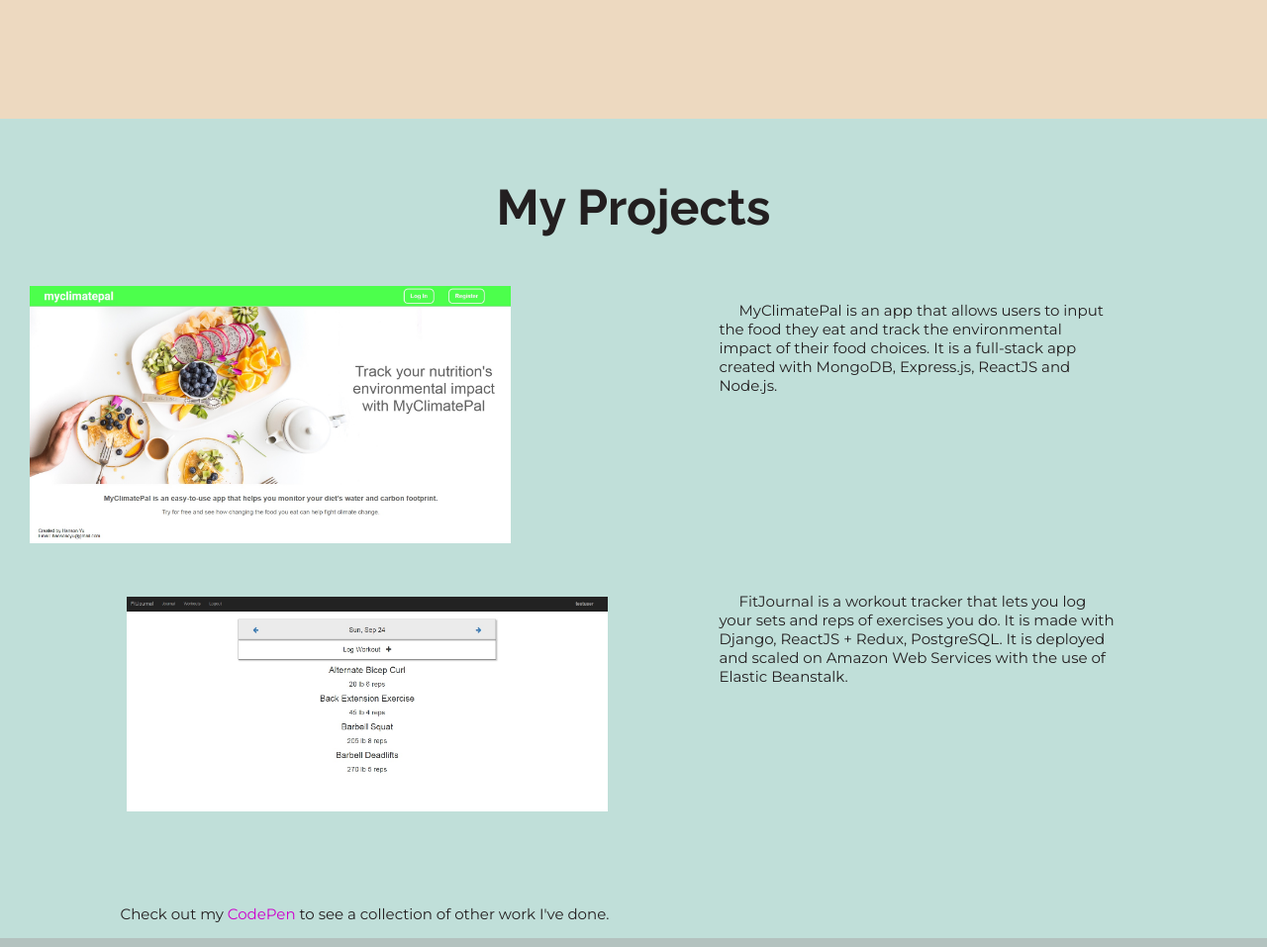
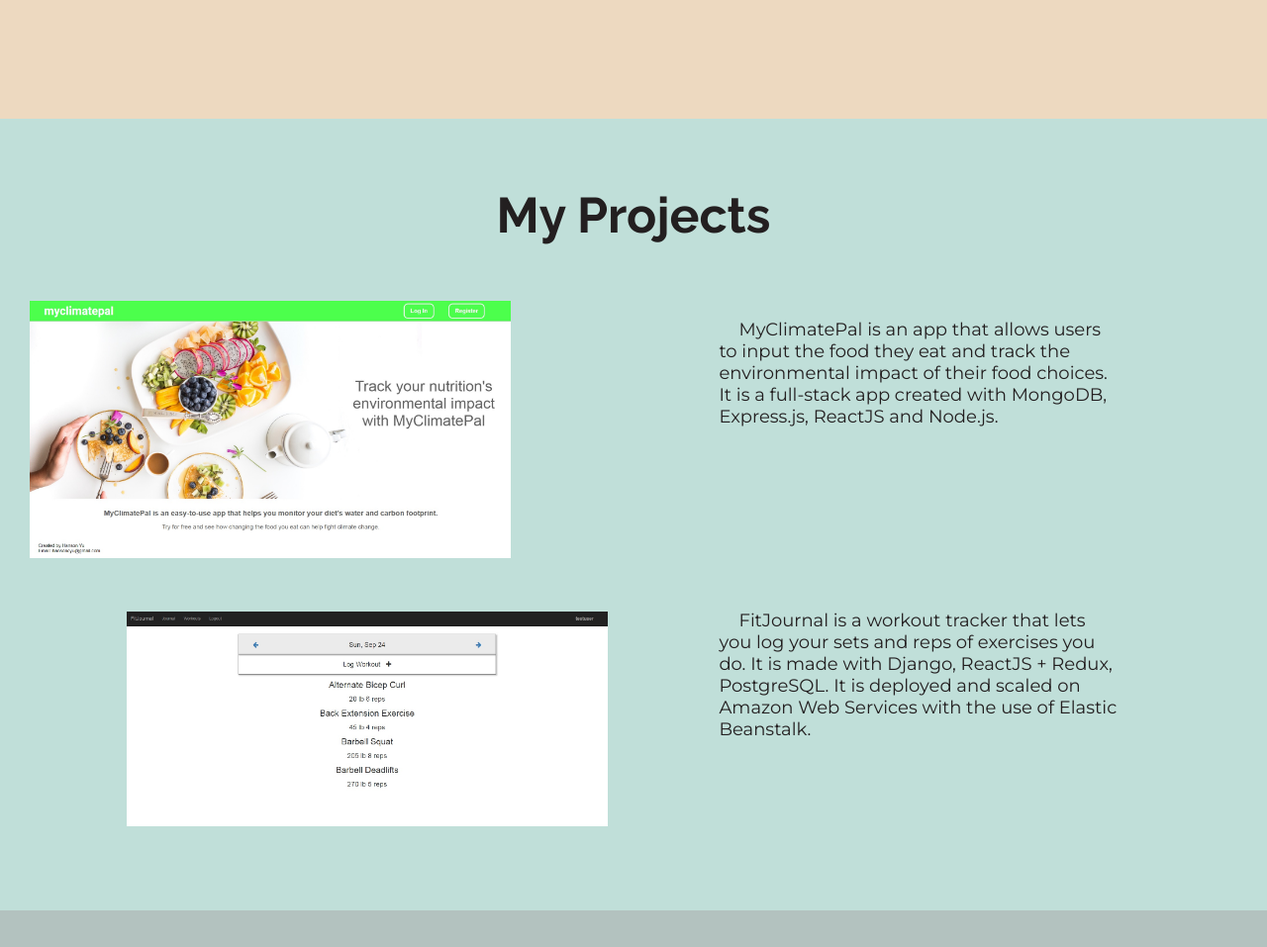
Before and after one commit to hansoncyu/hansoncyu.github.io, a plain HTML site: page index.html in a window 1280 px wide. Shown: the part 680-1637 px from the top of the page at 99% size. Drawn offline with nearby package versions, Linux system fonts and the light colour scheme.

Commit message:
change bio font size and remove height auto from projects section

```diff
--- a/css/style.css
+++ b/css/style.css
@@ -190,10 +190,6 @@ body {
   box-sizing: border-box;
 }
 
-.projectsContainer {
-  height: auto !important;
-}
-
 h1 {
   text-align: center;
   font-size: 50px;
@@ -215,7 +211,7 @@ a {
 
 p {
   text-align: left;
-  font-size: 15px;
+  font-size: 18px;
   font-family: Montserrat, helvetica;
   color: white;
   float: left;
--- a/index.html
+++ b/index.html
@@ -86,7 +86,7 @@
 </div>
 </section>
 <section id="projects">
-  <div class="pageContainer projectsContainer">
+  <div class="pageContainer">
     <div class="height-10 vertical-flex">
       <h1 class="no-margin">My Projects</h1>
     </div>
```
